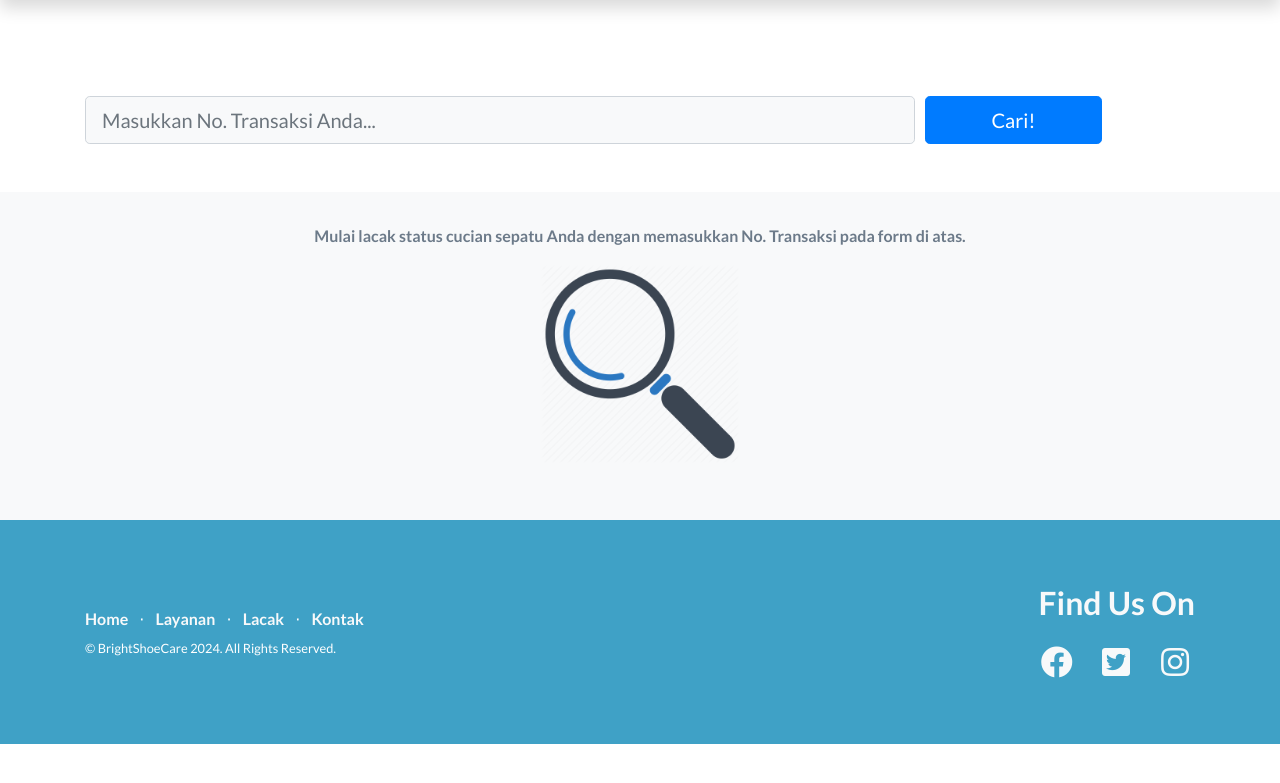
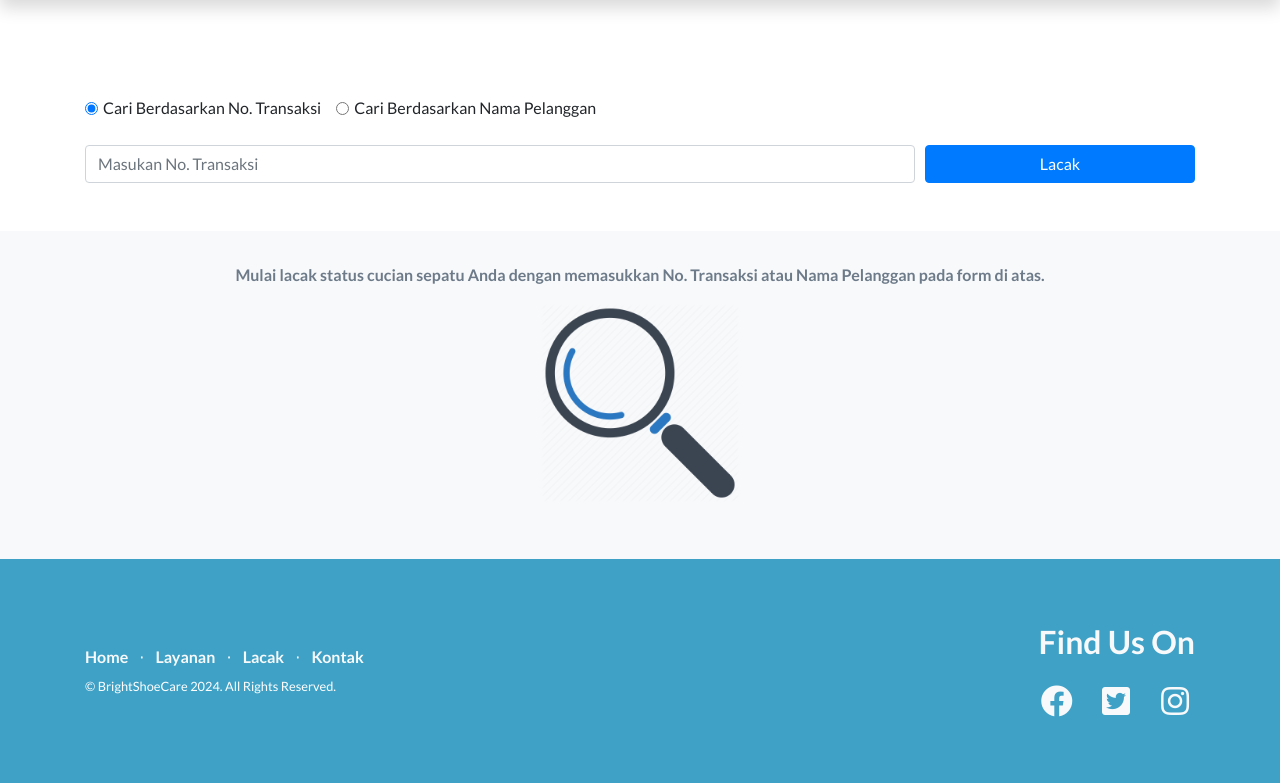
Before and after one commit to hdpolover/brightshoecare_web, a CodeIgniter app: page /cari in a window 1280 px wide. Shown: the part 72-855 px from the top of the page. Before the commit the page ends 816 px from the top, so only its background shows below. Run offline with CodeIgniter, Linux system fonts and the light colour scheme.

Commit message:
update revisi

```diff
--- a/application/config/database.php
+++ b/application/config/database.php
@@ -77,7 +77,7 @@ $online_pw = 'qaAnHSthfHi9xSx';
 $online_username = 'u1437096_admin_brightshoecare';
 $online_db = 'u1437096_brightshoecare_web_db';
 
-$online = true;
+$online = false;
 
 $db['default'] = array(
 	'dsn'	=> '',
--- a/application/controllers/Pelanggan.php
+++ b/application/controllers/Pelanggan.php
@@ -99,16 +99,18 @@ class Pelanggan extends CI_Controller
 
 	public function lacak($noTransaksi = null)
 	{
+
 		$noTransaksi = $this->input->get('no_transaksi');
+		$nama = $this->input->get('nama');
 
-		if (!$noTransaksi) {
+		if (!$noTransaksi && !$nama) {
 			$data = [
 				'content'	=> $this->folder . ('lacak'),
 				'tampil' 	=> null,
 				'id'		=> '',
 				'section' => 'Lacak Status Laundry'
 			];
-		} else {
+		} else if ($noTransaksi) {
 			$cek = $this->model->get_by('transaksi1', 'no_transaksi', $noTransaksi)->result_array();
 			$jum = count($cek);
 
@@ -134,7 +136,35 @@ class Pelanggan extends CI_Controller
 					'pembayaran' => $pembayaran,
 				];
 			}
+		} else if ($nama) {
+			$cek = $this->model->get_by('pelanggan', 'nama', $nama)->result_array();
+			$jum = count($cek);
+
+			if ($jum < 1) {
+				$data = [
+					'content'	=> $this->folder . ('lacak'),
+					'tampil'	=> 'noData',
+				];
+			} else {
+				$transaksi = $this->model->get_by($this->table, 'id_pelanggan', $cek[0]['id'])->row();
+				$detail_transaksi = $this->model->get_by('transaksi_detail1', 'id_transaksi', $transaksi->id_transaksi)->result();
+				$pelanggan = $this->model->get_by('pelanggan', 'id', $transaksi->id_pelanggan)->row();
+				$status_pesanan = $this ->model->get_by('transaksi_status1', 'id_transaksi', $transaksi->id_transaksi)->row();
+				$pembayaran = $this->model->get_by('pembayaran', 'id_transaksi', $transaksi->id_transaksi)->row();
+
+				$data = [
+					'content'	=> $this->folder . ('lacak'),
+					'tampil' 	=> 1,
+					'transaksi'	=> $transaksi,
+					'pelanggan'	=> $pelanggan,
+					'status_pesanan' => $status_pesanan,
+					'detail_transaksi' => $detail_transaksi,
+					'pembayaran' => $pembayaran,
+				];
+
+			}
 		}
+
 		$this->load->view($this->layout, $data);
 	}
 
--- a/application/views/users/lacak.php
+++ b/application/views/users/lacak.php
@@ -58,12 +58,29 @@
     <div class="row">
       <div class="col">
         <form method="GET" action="<?= base_url('cari') ?>" autocomplete="off">
+          <!-- Radio Buttons to Select the Type of Search -->
           <div class="form-row">
             <div class="col-12 col-md-9 mb-2 mb-md-0">
-              <input type="text" class="form-control form-control-lg bg-light" placeholder="Masukkan No. Transaksi Anda..." name="no_transaksi">
+              <div class="form-check form-check-inline">
+                <input class="form-check-input" type="radio" name="search" id="search1" value="no_transaksi" checked>
+                <label class="form-check-label" for="search1">Cari Berdasarkan No. Transaksi</label>
+              </div>
+              <div class="form-check form-check-inline">
+                <input class="form-check-input" type="radio" name="search" id="search2" value="nama">
+                <label class="form-check-label" for="search2">Cari Berdasarkan Nama Pelanggan</label>
+              </div>
             </div>
-            <div class="col-12 col-md-2">
-              <button type="submit" class="btn btn-block btn-lg btn-primary">Cari!</button>
+          </div>
+
+          <br>
+
+          <!-- Adjust the Form to Search by Transaction Number or Customer Name/Phone -->
+          <div class="form-row">
+            <div class="col-12 col-md-9 mb-2 mb-md-0">
+              <input type="text" class="form-control" id="searchInput" name="no_transaksi" placeholder="Masukan No. Transaksi" required>
+            </div>
+            <div class="col-12 col-md-3">
+              <button type="submit" class="btn btn-primary btn-block">Lacak</button>
             </div>
           </div>
         </form>
@@ -80,7 +97,7 @@
         <div class="mx-auto pt-4 pb-2">
           <?php if ($tampil == null) : ?>
             <div align="center">
-              <p class="mt-2 font-weight-bold" style="color: #6C7A89">Mulai lacak status cucian sepatu Anda dengan memasukkan No. Transaksi pada form di atas.</p>
+              <p class="mt-2 font-weight-bold" style="color: #6C7A89">Mulai lacak status cucian sepatu Anda dengan memasukkan No. Transaksi atau Nama Pelanggan pada form di atas.</p>
               <img src="<?= base_url('assets/users/') ?>img/Searching.png" width="200rem">
             </div>
           <?php elseif ($tampil == 'noData') : ?>
@@ -218,3 +235,27 @@
 <!-- Bootstrap core JavaScript -->
 <script src="vendor/jquery/jquery.min.js"></script>
 <script src="vendor/bootstrap/js/bootstrap.bundle.min.js"></script>
+
+<!-- JavaScript to Handle Dynamic Placeholder -->
+<script>
+  document.addEventListener('DOMContentLoaded', function() {
+    const search1 = document.getElementById('search1');
+    const search2 = document.getElementById('search2');
+    const searchInput = document.getElementById('searchInput');
+
+    // Event listeners for radio buttons
+    search1.addEventListener('change', function() {
+      if (search1.checked) {
+        searchInput.setAttribute('placeholder', 'Masukan No. Transaksi');
+        searchInput.setAttribute('name', 'no_transaksi'); // Change input name to match the selected search type
+      }
+    });
+
+    search2.addEventListener('change', function() {
+      if (search2.checked) {
+        searchInput.setAttribute('placeholder', 'Masukan Nama Pelanggan');
+        searchInput.setAttribute('name', 'nama'); // Change input name to match the selected search type
+      }
+    });
+  });
+</script>
```
